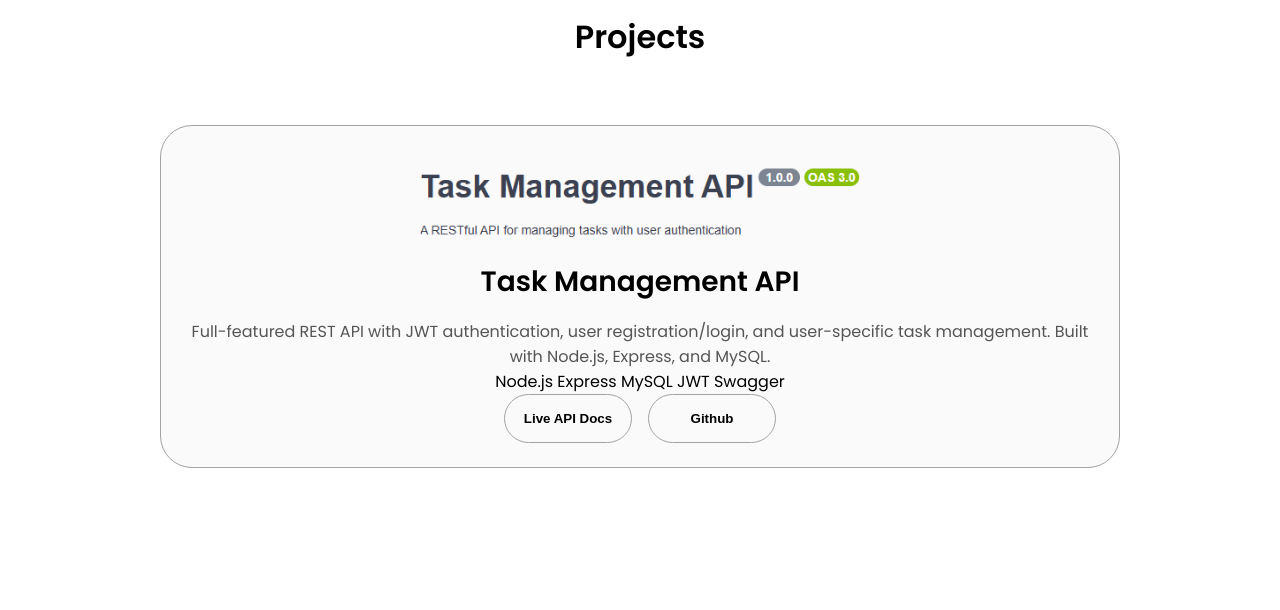
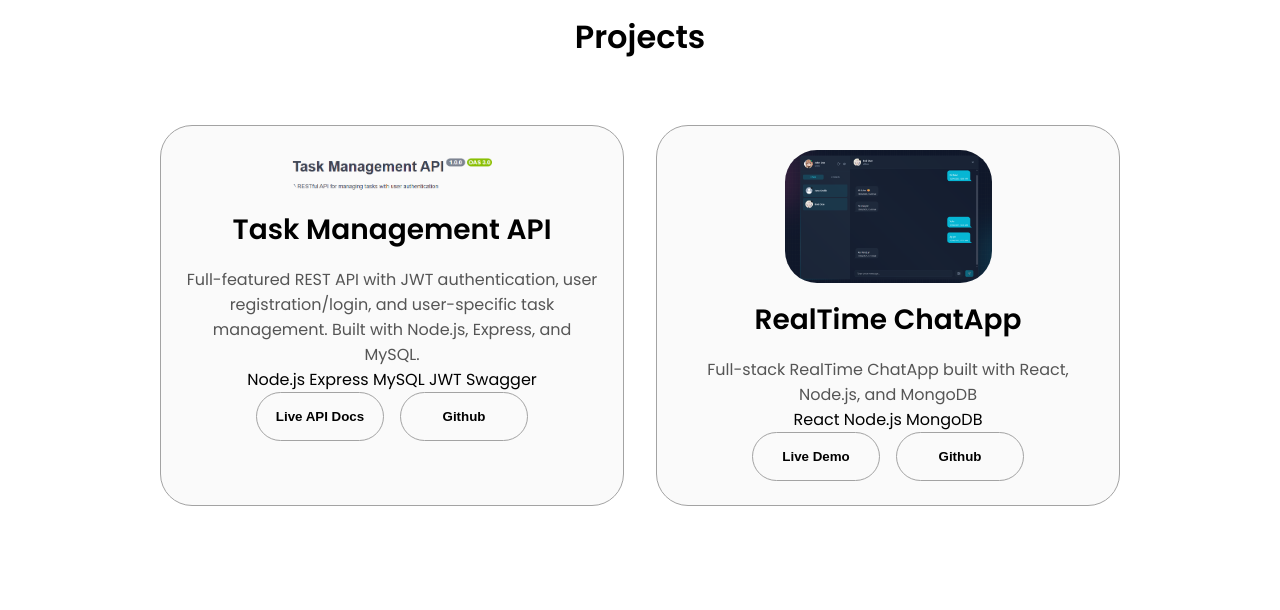
Before and after one commit to LAZERLES/My-Personal-Portfolio, a plain HTML site: page index.html in a window 1280 px wide. Shown: the part 2565-3175 px from the top of the page. Drawn offline with Linux system fonts and the light colour scheme.

Commit message:
Realtime chatapp project added

```diff
--- a/index.html
+++ b/index.html
@@ -341,14 +341,12 @@
             </div>
           </div>
 
-          <!-- ADD YOUR SECOND PROJECT HERE WHEN READY -->
-          <!-- Example structure:
                 <div class="details-container color-container">
                     <div class="article-container">
-                        <img src="./assets/expense-tracker.png" alt="Expense Tracker" class="project-img">
+                        <img src="./assets/RT-chatapp.png" alt="RealTime ChatApp" class="project-img">
                     </div>
-                    <h2 class="experience-sub-title project-title">Expense Tracker</h2>
-                    <p>Full-stack expense tracking application with categorization and analytics</p>
+                    <h2 class="experience-sub-title project-title">RealTime ChatApp</h2>
+                    <p>Full-stack RealTime ChatApp built with React, Node.js, and MongoDB</p>
 
                     <div class="tech-tags">
                         <span>React</span>
@@ -357,17 +355,17 @@
                     </div>
 
                     <div class="btn-container">
-                        <button class="btn btn-color-2 project-btn" onclick="window.open('YOUR_LIVE_LINK', '_blank')">
+                        <button class="btn btn-color-2 project-btn" onclick="window.open('https://chatfull-okr9.onrender.com/', '_blank')">
                             Live Demo
                         </button>
-                        <button class="btn btn-color-2 project-btn" onclick="window.open('YOUR_GITHUB_LINK', '_blank')">
+                        <button class="btn btn-color-2 project-btn" onclick="window.open('https://github.com/LAZERLES/RT-Chat-learnpj', '_blank')">
                             Github
                         </button>
                     </div>
                 </div>
-                -->
+
         </div>
-      </div>
+
       <img
         src="./assets/arrow.png"
         alt="Arrow icon"
```
Also changed, not shown: assets/RT-chatapp.png (added).
